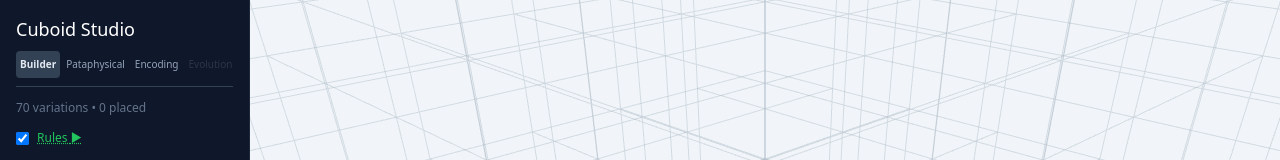
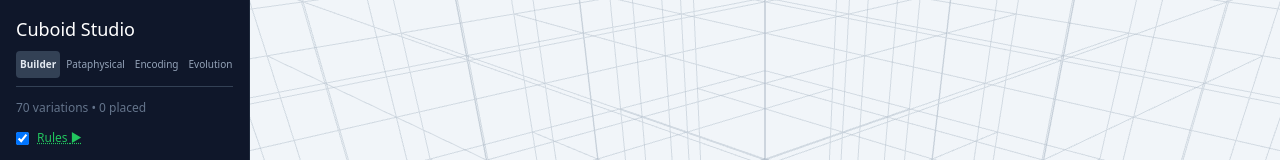
Before and after one commit to iddonaim/cuboid-studio, a React (Vite) app: page / in a window 1280 px wide. Shown: the top 160 px of the page. Built offline with nearby package versions, Linux system fonts and the light colour scheme; what three-bvh-csg would draw is missing.

Commit message:
Enable evolution mode tab in mode selector
Was left as enabled: false from before the implementation.

https://claude.ai/code/session_01N6Q6NV9YACXSq6qyhK8k4q

```diff
--- a/src/components/layout/ModeSelector.tsx
+++ b/src/components/layout/ModeSelector.tsx
@@ -5,7 +5,7 @@ const MODES: { key: AppMode; label: string; enabled: boolean }[] = [
   { key: 'builder', label: 'Builder', enabled: true },
   { key: 'pataphysical', label: 'Pataphysical', enabled: true },
   { key: 'encoding', label: 'Encoding', enabled: true },
-  { key: 'evolution', label: 'Evolution', enabled: false },
+  { key: 'evolution', label: 'Evolution', enabled: true },
 ];
 
 export const ModeSelector: React.FC = () => {
```
